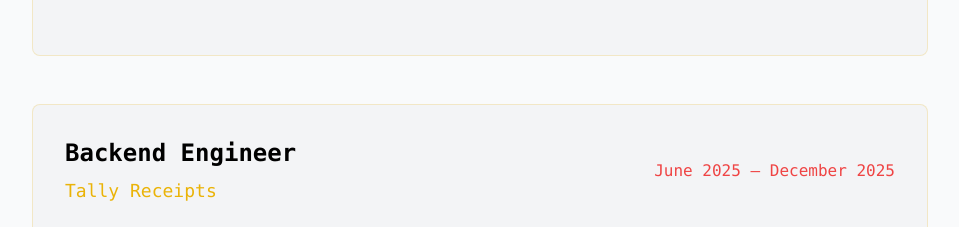
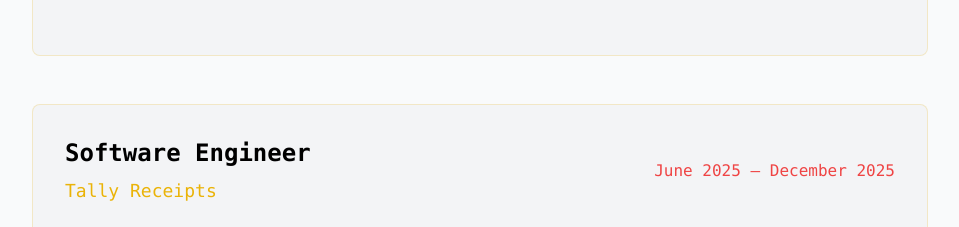
Before and after one commit to nikunjpradhan31/Website, a React (Vite) app: page / in a window 1280 px wide. Shown: the part 1780-2007 px from the top of the page, without its empty margins (160-1119 px from the left). Built offline with nearby package versions, Linux system fonts and the light colour scheme.

Commit message:
added new pfp

```diff
--- a/src/App.jsx
+++ b/src/App.jsx
@@ -1,6 +1,6 @@
 import React, { useState, useEffect } from 'react';
 import { Github, Linkedin, Mail, ExternalLink, Code, Terminal, Menu, X, ArrowUp, ChevronRight, Download, Sun, Moon} from 'lucide-react';
-import nikunjPfp from './assets/nikunj_pfp.jpeg';
+import nikunjPfp from './assets/nikunj_pradhan_pfp_2026.jpeg';
 import dataScience from './assets/Nikunj_Pradhan_Data_Resume_5_30_26.pdf';
 import SWE from './assets/Nikunj_Pradhan_SWE_Resume_5_30_26.pdf';
 
@@ -170,7 +170,7 @@ const skillCategories = {
 
   {
   "title": "Homelab",
-  "description": "Personal server setup running Ubuntu 22.04, hosting Open WebUI contains a personal AI server channel ,featuring Caddy reverse proxy, PostgreSQL databases, NAS storage, and hosting multiple websites including this portfolio and HimalayanHut.",
+  "description": "Personal server setup running Ubuntu 22.04, hosting Open WebUI contains a personal AI server channel, featuring Caddy reverse proxy, PostgreSQL databases, NAS storage, and hosting multiple websites including this portfolio and HimalayanHut.",
   "tech": ["Ubuntu 22.04", "Caddy", "PostgreSQL", "NAS Storage", "Docker", "NGINX", "Reverse Proxy", "Web Hosting"],
   "github": null,
   "live": null,
@@ -221,7 +221,7 @@ const experiences = [
 
   },
   {
-    title: "Backend Engineer",
+    title: "Software Engineer",
     company: "Tally Receipts",
     period: "June 2025 – December 2025",
     achievements:
```
Also changed, not shown: src/assets/nikunj_pradhan_pfp_2026.jpeg (added).
